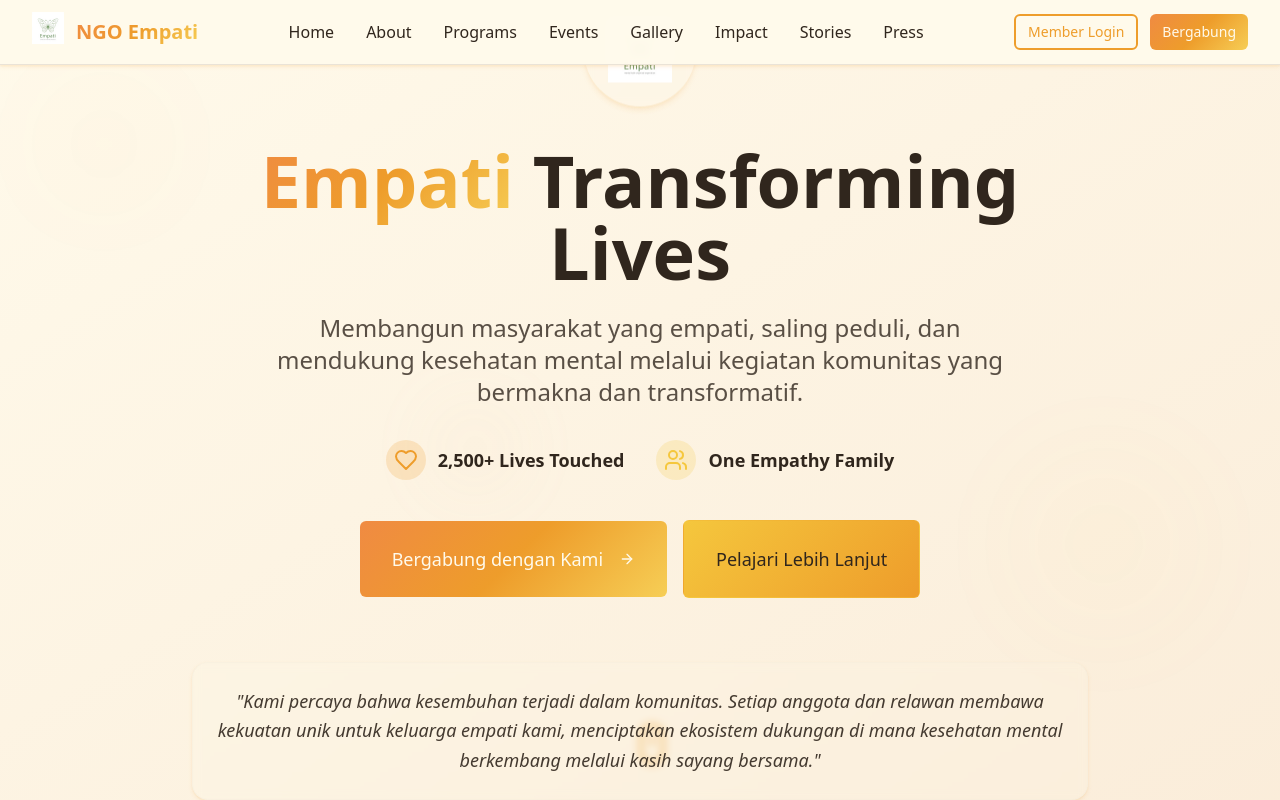
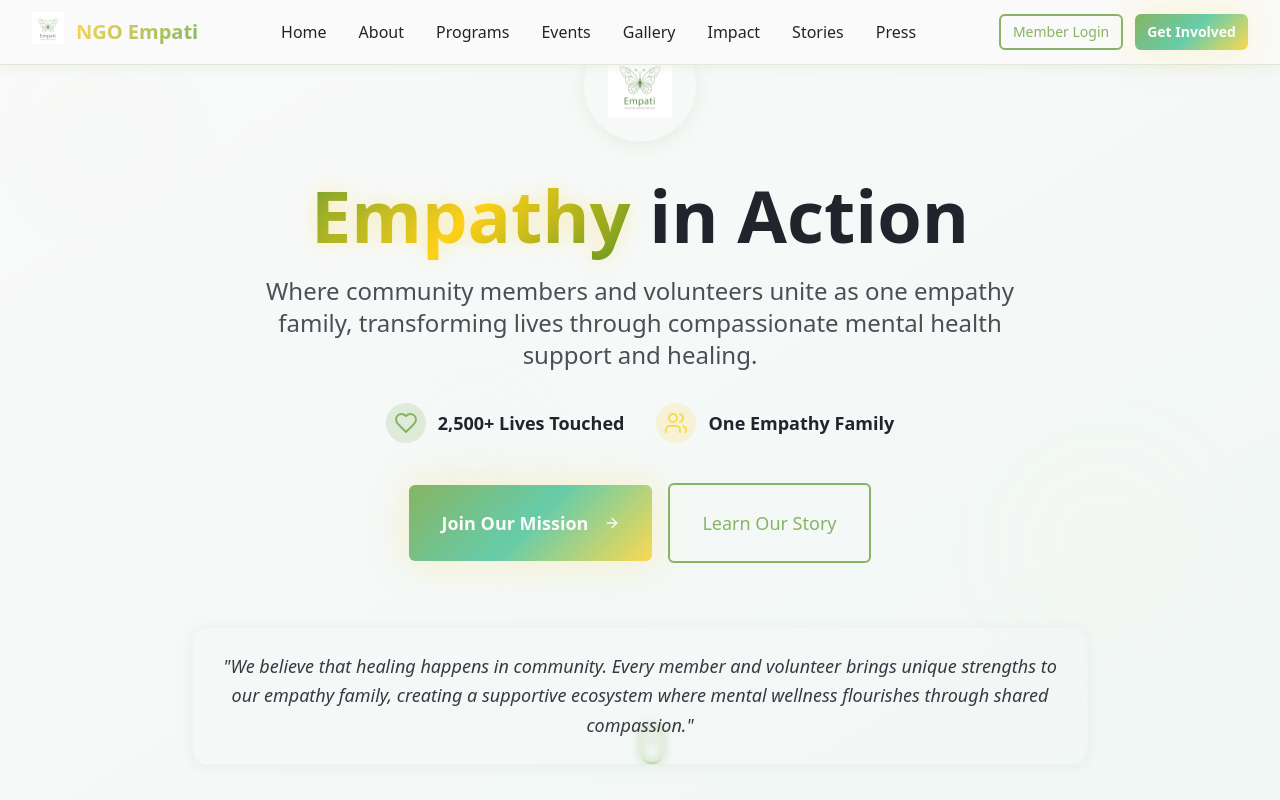
Before and after one commit to Syazwani-s246/empati-rewamp-v1, a React (Vite) app: page / in a window 1280 px wide. Shown: the top 800 px of the page. Built offline with nearby package versions, Linux system fonts and the light colour scheme.

Commit message:
Reverted to commit c61a6e1a14d69d40222939bba9e263703e3b4e7a

```diff
--- a/src/components/Header.tsx
+++ b/src/components/Header.tsx
@@ -28,7 +28,7 @@ const Header = () => {
               alt="NGO Empati"
               className="h-8 w-8 animate-gentle-bounce"
             />
-            <span className="text-xl font-bold text-butterfly-gradient">NGO Empati</span>
+            <span className="text-xl font-bold text-gradient">NGO Empati</span>
           </div>
 
           {/* Desktop Navigation */}
@@ -49,8 +49,8 @@ const Header = () => {
             <Button variant="outline" size="sm">
               Member Login
             </Button>
-            <Button variant="butterfly" size="sm">
-              Bergabung
+            <Button variant="hero" size="sm">
+              Get Involved
             </Button>
           </div>
 
@@ -80,8 +80,8 @@ const Header = () => {
               <Button variant="outline" size="sm">
                 Member Login
               </Button>
-              <Button variant="butterfly" size="sm">
-                Bergabung
+              <Button variant="hero" size="sm">
+                Get Involved
               </Button>
             </div>
           </div>
--- a/src/components/HeroSection.tsx
+++ b/src/components/HeroSection.tsx
@@ -29,14 +29,14 @@ const HeroSection = () => {
 
           {/* Main headline */}
           <h1 className="text-4xl md:text-6xl lg:text-7xl font-bold mb-6 animate-fade-in">
-            <span className="text-butterfly-gradient">Empati</span>{" "}
-            <span className="text-foreground">Transforming Lives</span>
+            <span className="text-hero-gradient">Empathy</span>{" "}
+            <span className="text-foreground">in Action</span>
           </h1>
 
           {/* Subheadline */}
           <p className="text-xl md:text-2xl text-foreground/80 mb-8 max-w-3xl mx-auto leading-relaxed animate-slide-up">
-            Membangun masyarakat yang empati, saling peduli, dan mendukung kesehatan mental
-            melalui kegiatan komunitas yang bermakna dan transformatif.
+            Where community members and volunteers unite as one empathy family,
+            transforming lives through compassionate mental health support and healing.
           </p>
 
           {/* Stats */}
@@ -58,28 +58,28 @@ const HeroSection = () => {
           {/* CTA Buttons */}
           <div className="flex flex-col sm:flex-row gap-4 justify-center items-center animate-slide-up">
             <Button
-              variant="butterfly"
+              variant="hero"
               size="lg"
               className="text-lg px-8 py-6 h-auto"
             >
-              Bergabung dengan Kami
+              Join Our Mission
               <ArrowRight className="ml-2 h-5 w-5" />
             </Button>
             <Button
-              variant="warm"
+              variant="outline"
               size="lg"
-              className="text-lg px-8 py-6 h-auto"
+              className="text-lg px-8 py-6 h-auto bg-background/20 backdrop-blur-sm hover:bg-background/30"
             >
-              Pelajari Lebih Lanjut
+              Learn Our Story
             </Button>
           </div>
 
           {/* Mission statement */}
           <div className="mt-16 p-6 bg-background/10 backdrop-blur-sm rounded-2xl border border-border/20 shadow-card animate-fade-in">
             <p className="text-lg italic text-foreground/90 leading-relaxed">
-              "Kami percaya bahwa kesembuhan terjadi dalam komunitas. Setiap anggota dan relawan
-              membawa kekuatan unik untuk keluarga empati kami, menciptakan ekosistem dukungan
-              di mana kesehatan mental berkembang melalui kasih sayang bersama."
+              "We believe that healing happens in community. Every member and volunteer
+              brings unique strengths to our empathy family, creating a supportive
+              ecosystem where mental wellness flourishes through shared compassion."
             </p>
           </div>
         </div>
--- a/src/components/ui/button.tsx
+++ b/src/components/ui/button.tsx
@@ -20,8 +20,7 @@ const buttonVariants = cva(
         link: "text-primary underline-offset-4 hover:underline transition-gentle",
         hero: "hero-gradient text-primary-foreground font-semibold shadow-glow hover:shadow-healing hover:-translate-y-1 transition-gentle border-0",
         warm: "warm-gradient text-secondary-foreground border border-secondary/20 hover:shadow-warm transition-gentle",
-        community: "community-gradient text-primary-foreground hover:opacity-90 transition-gentle shadow-warm hover:shadow-glow",
-        butterfly: "butterfly-gradient text-primary-foreground font-medium shadow-soft hover:shadow-warm hover:-translate-y-0.5 transition-gentle border-0"
+        community: "community-gradient text-primary-foreground hover:opacity-90 transition-gentle shadow-warm hover:shadow-glow"
       },
       size: {
         default: "h-10 px-4 py-2",
--- a/src/index.css
+++ b/src/index.css
@@ -8,53 +8,52 @@ All colors MUST be HSL.
 
 @layer base {
   :root {
-    /* NGO Empati Design System - Warm Empathy Colors */
-    --background: 45 100% 96%; /* Cream/warm white */
-    --foreground: 30 25% 15%; /* Warm dark brown */
+    /* NGO Empati Design System - Modern Gen Z Healing Colors */
+    --background: 0 0% 98%; /* Bright white base */
+    --foreground: 220 15% 15%; /* Rich dark text */
 
-    --card: 45 80% 98%;
-    --card-foreground: 30 25% 15%;
+    --card: 0 0% 100%;
+    --card-foreground: 220 15% 15%;
 
-    --popover: 45 80% 98%;
-    --popover-foreground: 30 25% 15%;
+    --popover: 0 0% 100%;
+    --popover-foreground: 220 15% 15%;
 
-    /* Primary: Rich Orange for warmth and connection */
-    --primary: 35 85% 55%;
-    --primary-foreground: 45 100% 96%;
-    --primary-hover: 35 90% 48%;
+    /* Primary: Vibrant Sage Green for energy and growth */
+    --primary: 95 35% 55%; /* More saturated sage green */
+    --primary-foreground: 0 0% 98%;
+    --primary-hover: 95 40% 50%;
 
-    /* Secondary: Golden Yellow for hope and positivity */
-    --secondary: 45 90% 60%;
-    --secondary-foreground: 30 25% 15%;
-    --secondary-hover: 45 95% 55%;
+    /* Secondary: Bright Sunny Yellow for optimism and warmth */
+    --secondary: 48 95% 65%; /* Vibrant sunny yellow */
+    --secondary-foreground: 220 15% 15%;
+    --secondary-hover: 48 100% 60%;
 
-    /* Muted tones with warmth */
-    --muted: 40 60% 92%;
-    --muted-foreground: 30 15% 45%;
+    /* Muted tones with subtle color */
+    --muted: 95 20% 92%;
+    --muted-foreground: 220 10% 45%;
 
-    /* Accent: Soft terracotta */
-    --accent: 25 65% 75%;
-    --accent-foreground: 30 25% 15%;
+    /* Accent: Fresh mint for modern touch */
+    --accent: 160 50% 85%;
+    --accent-foreground: 220 15% 15%;
 
     --destructive: 0 84.2% 60.2%;
-    --destructive-foreground: 45 100% 96%;
+    --destructive-foreground: 0 0% 98%;
 
-    --border: 40 30% 88%;
-    --input: 40 30% 88%;
-    --ring: 35 85% 55%;
+    --border: 95 25% 88%;
+    --input: 95 25% 90%;
+    --ring: 95 35% 55%;
 
-    /* Empathy-inspired gradients */
-    --gradient-healing: linear-gradient(135deg, hsl(35 85% 55%) 0%, hsl(25 85% 60%) 100%);
-    --gradient-warm: linear-gradient(135deg, hsl(45 90% 60%) 0%, hsl(35 85% 55%) 100%);
-    --gradient-community: linear-gradient(120deg, hsl(35 85% 55%) 0%, hsl(45 90% 60%) 50%, hsl(25 85% 60%) 100%);
-    --gradient-hero: linear-gradient(135deg, hsl(35 85% 55%) 0%, hsl(45 90% 60%) 50%, hsl(25 85% 60%) 100%);
-    --gradient-butterfly: linear-gradient(135deg, hsl(25 85% 60%) 0%, hsl(35 85% 55%) 50%, hsl(45 90% 65%) 100%);
+    /* Modern vibrant gradients */
+    --gradient-healing: linear-gradient(135deg, hsl(48 95% 65%), hsl(95 35% 55%));
+    --gradient-warm: linear-gradient(135deg, hsl(48 100% 70%), hsl(35 90% 75%));
+    --gradient-community: linear-gradient(120deg, hsl(95 40% 60%), hsl(160 60% 70%), hsl(48 95% 65%));
+    --gradient-hero: linear-gradient(135deg, hsl(95 35% 55%) 0%, hsl(160 50% 60%) 50%, hsl(48 95% 65%) 100%);
 
-    /* Warm shadows */
-    --shadow-soft: 0 4px 6px -1px hsl(35 85% 55% / 0.15), 0 2px 4px -1px hsl(35 85% 55% / 0.08);
-    --shadow-warm: 0 10px 15px -3px hsl(25 85% 60% / 0.15), 0 4px 6px -2px hsl(25 85% 60% / 0.08);
-    --shadow-card: 0 2px 4px 0 hsl(35 85% 55% / 0.12), 0 1px 2px 0 hsl(35 85% 55% / 0.08);
-    --shadow-glow: 0 0 0 1px hsl(35 85% 55% / 0.08), 0 0 20px hsl(35 85% 55% / 0.12);
+    /* Dynamic shadows with color */
+    --shadow-soft: 0 4px 20px hsl(95 35% 55% / 0.15);
+    --shadow-warm: 0 8px 30px hsl(48 95% 65% / 0.2);
+    --shadow-card: 0 2px 12px hsl(95 20% 85% / 0.4);
+    --shadow-glow: 0 0 40px hsl(48 95% 65% / 0.3);
 
     /* Smooth modern transitions */
     --transition-gentle: all 0.3s cubic-bezier(0.25, 0.46, 0.45, 0.94);
@@ -80,48 +79,47 @@ All colors MUST be HSL.
   }
 
   .dark {
-    /* Dark mode with warm empathy tones */
-    --background: 30 25% 8%;
-    --foreground: 45 80% 95%;
+    /* Dark mode with modern, vibrant tones */
+    --background: 220 20% 8%;
+    --foreground: 0 0% 98%;
 
-    --card: 30 25% 10%;
-    --card-foreground: 45 80% 95%;
+    --card: 220 20% 12%;
+    --card-foreground: 0 0% 98%;
 
-    --popover: 30 25% 10%;
-    --popover-foreground: 45 80% 95%;
+    --popover: 220 20% 12%;
+    --popover-foreground: 0 0% 98%;
 
-    --primary: 35 85% 65%;
-    --primary-foreground: 30 25% 8%;
-    --primary-hover: 35 90% 58%;
+    --primary: 95 50% 65%;
+    --primary-foreground: 220 20% 8%;
+    --primary-hover: 95 55% 70%;
 
-    --secondary: 45 80% 70%;
-    --secondary-foreground: 30 25% 8%;
-    --secondary-hover: 45 85% 65%;
+    --secondary: 48 90% 70%;
+    --secondary-foreground: 220 20% 8%;
+    --secondary-hover: 48 95% 75%;
 
-    --muted: 30 20% 15%;
-    --muted-foreground: 40 15% 65%;
+    --muted: 220 20% 18%;
+    --muted-foreground: 95 10% 70%;
 
-    --accent: 25 50% 35%;
-    --accent-foreground: 45 80% 95%;
+    --accent: 160 40% 25%;
+    --accent-foreground: 0 0% 98%;
 
     --destructive: 0 75% 60%;
-    --destructive-foreground: 45 80% 95%;
+    --destructive-foreground: 0 0% 98%;
 
-    --border: 30 20% 18%;
-    --input: 30 20% 18%;
-    --ring: 35 85% 65%;
+    --border: 220 20% 22%;
+    --input: 220 20% 22%;
+    --ring: 95 50% 65%;
 
-    /* Dark mode empathy gradients */
-    --gradient-healing: linear-gradient(135deg, hsl(35 85% 65%) 0%, hsl(25 85% 70%) 100%);
-    --gradient-warm: linear-gradient(135deg, hsl(45 80% 70%) 0%, hsl(35 85% 65%) 100%);
-    --gradient-community: linear-gradient(120deg, hsl(35 85% 65%) 0%, hsl(45 80% 70%) 50%, hsl(25 85% 70%) 100%);
-    --gradient-hero: linear-gradient(135deg, hsl(35 85% 65%) 0%, hsl(45 80% 70%) 50%, hsl(25 85% 70%) 100%);
-    --gradient-butterfly: linear-gradient(135deg, hsl(25 85% 70%) 0%, hsl(35 85% 65%) 50%, hsl(45 85% 75%) 100%);
+    /* Dark mode vibrant gradients */
+    --gradient-healing: linear-gradient(135deg, hsl(48 90% 70%), hsl(95 50% 65%));
+    --gradient-warm: linear-gradient(135deg, hsl(48 85% 65%), hsl(35 80% 60%));
+    --gradient-community: linear-gradient(120deg, hsl(95 50% 65%), hsl(160 60% 60%), hsl(48 90% 70%));
+    --gradient-hero: linear-gradient(135deg, hsl(95 50% 65%) 0%, hsl(160 50% 55%) 50%, hsl(48 90% 70%) 100%);
 
-    --shadow-soft: 0 4px 6px -1px hsl(0 0% 0% / 0.25), 0 2px 4px -1px hsl(0 0% 0% / 0.15);
-    --shadow-warm: 0 10px 15px -3px hsl(35 85% 65% / 0.25), 0 4px 6px -2px hsl(35 85% 65% / 0.15);
-    --shadow-card: 0 2px 4px 0 hsl(0 0% 0% / 0.2), 0 1px 2px 0 hsl(0 0% 0% / 0.12);
-    --shadow-glow: 0 0 0 1px hsl(35 85% 65% / 0.12), 0 0 20px hsl(35 85% 65% / 0.2);
+    --shadow-soft: 0 4px 20px hsl(0 0% 0% / 0.4);
+    --shadow-warm: 0 8px 30px hsl(95 50% 65% / 0.3);
+    --shadow-card: 0 2px 12px hsl(0 0% 0% / 0.5);
+    --shadow-glow: 0 0 40px hsl(48 90% 70% / 0.2);
   }
 }
 
@@ -158,10 +156,6 @@ All colors MUST be HSL.
     background: var(--gradient-hero);
   }
 
-  .butterfly-gradient {
-    background: var(--gradient-butterfly);
-  }
-
   .shadow-healing {
     box-shadow: var(--shadow-soft);
   }
@@ -195,17 +189,11 @@ All colors MUST be HSL.
   }
 
   .text-hero-gradient {
-    background: var(--gradient-hero);
+    background: linear-gradient(135deg, hsl(95 50% 40%) 0%, hsl(48 100% 55%) 50%, hsl(95 60% 35%) 100%);
     -webkit-background-clip: text;
     -webkit-text-fill-color: transparent;
     background-clip: text;
-  }
-
-  .text-butterfly-gradient {
-    background: var(--gradient-butterfly);
-    -webkit-background-clip: text;
-    -webkit-text-fill-color: transparent;
-    background-clip: text;
+    text-shadow: 0 0 20px hsl(48 100% 55% / 0.3);
   }
 
   .hover-lift {
```
